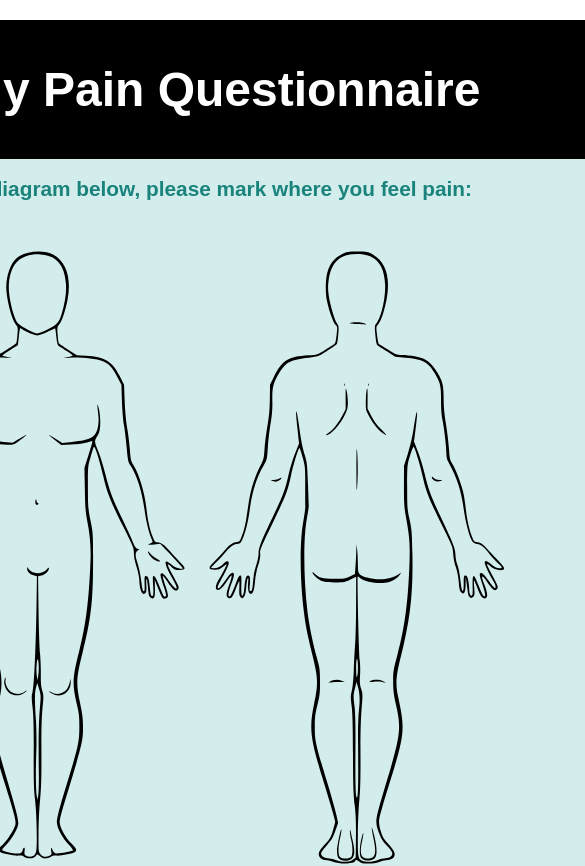
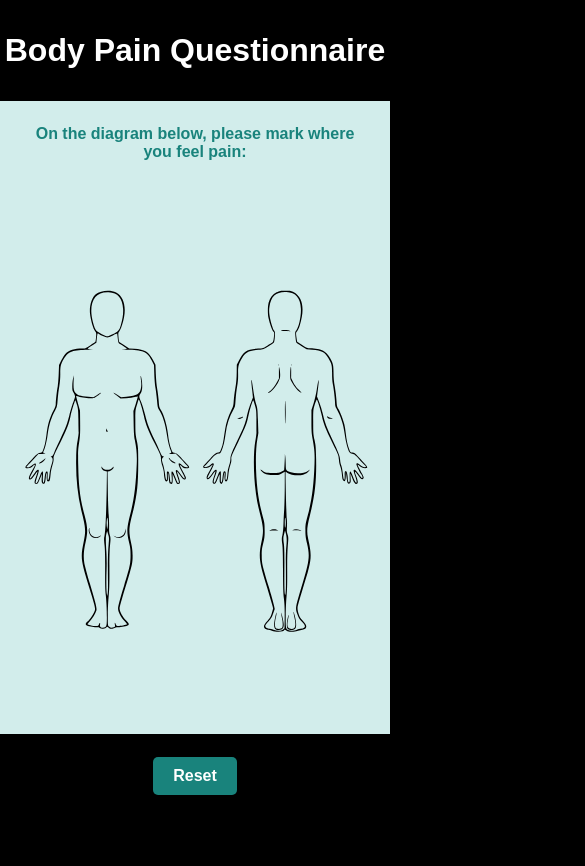
Before and after one commit to Nilaiha/QSBodyPain, a React (Create React App) app in the folder qsbodypain/: page / in a window 390 px wide. Shown: the top 866 px of the page, 585 px wide, since content can reach past the window. After the commit the page ends 844 px from the top, so only its background shows below. Built offline with nearby package versions, Linux system fonts and the light colour scheme.

Commit message:
media query

```diff
--- a/qsbodypain/src/App.css
+++ b/qsbodypain/src/App.css
@@ -5,30 +5,67 @@
 }
 
 .app {
+    min-height: 100vh; /* Ensure the app fills at least the whole viewport height */
     display: flex;
     flex-direction: column;
     align-items: center;
-    padding: 20px;
+    padding: 10px;
+    box-sizing: border-box; /* Include padding in the element's total height */
 }
 
 .header {
+    height: 12vh;
     font-family: "Arial", sans-serif;
-    font-size: 1.5em;
+    font-size: 1.5rem;
     text-align: center;
+    display: flex;
+    align-items: center;
+    justify-content: center;
     color: var(--plain-white);
-    padding: 10px 0;
+    /*  padding: 10px 0; */
     background-color: black;
-    width: 50rem;
+    width: 80%;
+    max-width: 50rem;
+    border-left: 0.5rem solid black;
+    border-right: 0.5rem solid black;
 }
 
 .main-area {
+    flex-grow: 1; /* Allow this area to grow and fill available space */
     background-color: var(--zeg-color-sup);
-    width: 49rem;
+    width: 80%;
+    max-width: 50rem;
+    max-height: 75vh;
     display: flex;
     flex-direction: column;
     align-items: center;
+    overflow: auto;
     border-left: 0.5rem solid black;
     border-right: 0.5rem solid black;
+}
+
+.button-group {
+    height: 10vh;
+    display: flex;
+    flex-direction: column;
+    align-items: center;
+    justify-content: center;
+    width: 80%;
+    max-width: 50rem;
+    background-color: black;
+    border-left: 0.5rem solid black;
+    border-right: 0.5rem solid black;
+}
+
+.header h1 {
+    margin: 0;
+}
+
+svg {
+    flex: 1 1 auto;
+    width: 100%;
+    max-height: 100%;
+    height: auto;
 }
 
 .path-selected {
@@ -40,22 +77,17 @@
 }
 
 .prompt {
-    font-family: "Arial", sans-serif;
-    font-size: 1.3em;
-    color: var(--zeg-color-main);
-    margin-bottom: 5px;
-    text-align: center;
-    padding: 0 20px;
-}
-
-.button-group {
     display: flex;
     flex-direction: column;
     align-items: center;
     justify-content: center;
-    width: 50rem;
-    height: 5rem;
-    background-color: black;
+    height: 10vh;
+    font-family: "Arial", sans-serif;
+    font-size: 1.3em;
+    color: var(--zeg-color-main);
+    margin: 0px;
+    text-align: center;
+    padding: 0 20px;
 }
 
 .button {
@@ -63,7 +95,7 @@
     background-color: var(--zeg-color-main);
     color: var(--plain-white);
     padding: 10px 20px;
-    font-size: 1.3em; /* 16px */
+    font-size: 1.3em;
     border: none;
     border-radius: 5px;
     cursor: pointer;
@@ -72,5 +104,30 @@
 }
 
 .button:hover {
-    background-color: #0056b3; /* A darker shade of blue */
+    background-color: #0056b3;
 }
+
+@media (max-width: 800px) {
+    .header,
+    .main-area,
+    .button-group {
+        width: 100%;
+    }
+
+    :root {
+        background-color: black;
+    }
+
+    .app {
+        padding: 0;
+    }
+
+    .header {
+        font-size: 1rem; /* Slightly smaller font size on smaller screens */
+    }
+
+    .prompt,
+    .button-group button {
+        font-size: 1rem; /* Adjust font sizes for better readability */
+    }
+}
--- a/qsbodypain/src/components/BodyMale.jsx
+++ b/qsbodypain/src/components/BodyMale.jsx
@@ -4,8 +4,8 @@ export function BodyMale({ handleAreaClick, shownAreas, svgRef, clickPoints }) {
     return (
         <svg
             ref={svgRef}
-            width="700"
-            height="700"
+            /* width="700"
+            height="700" */
             viewBox="0 0 245.75999 245.75999">
             <defs>
                 <filter
```
